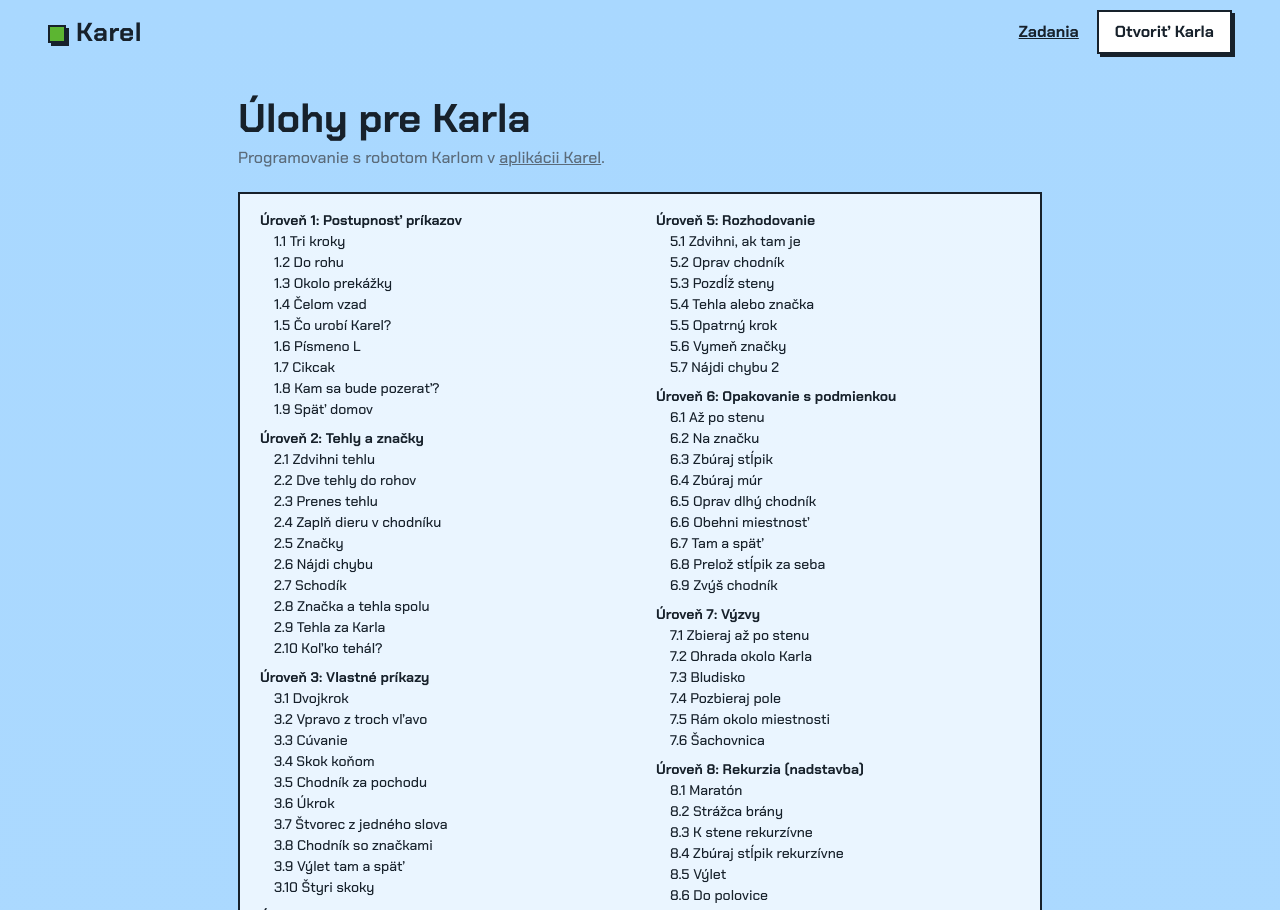
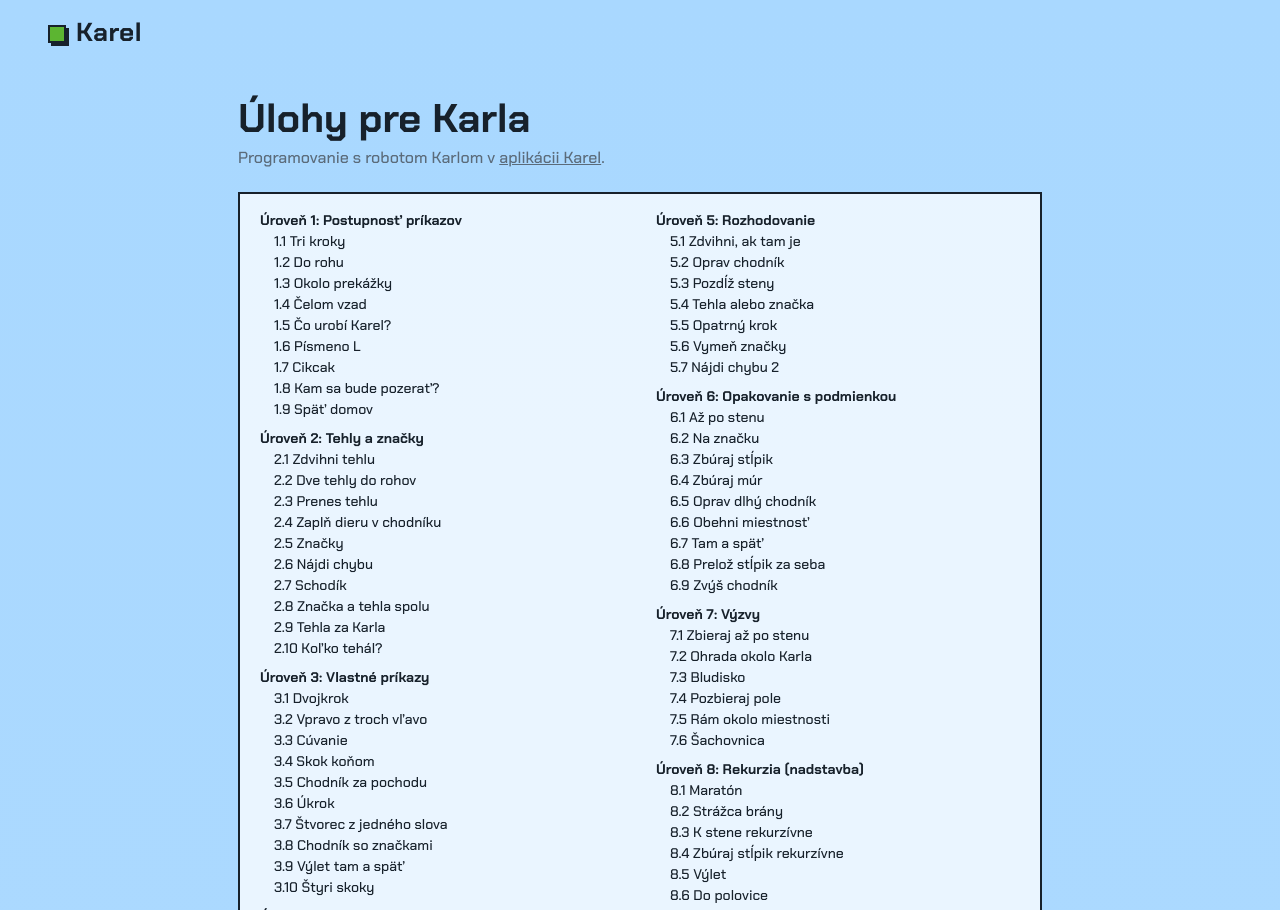
Before and after one commit to msm-claude/karel, a website built with Vite: page ulohy/index.html in a window 1280 px wide. Shown: the top 910 px of the page. Built offline with nearby package versions, Linux system fonts and the light colour scheme.

Commit message:
chore: header keeps only the brand, CTA pills align (#23)
Co-authored-by: Claude Fable 5.1 <noreply@anthropic.com>

```diff
--- a/src/ui/site.css
+++ b/src/ui/site.css
@@ -47,12 +47,6 @@ a {
   vertical-align: -2px;
   box-shadow: 3px 3px 0 var(--ink);
 }
-.top nav {
-  display: flex;
-  gap: 18px;
-  align-items: center;
-  font-weight: 700;
-}
 .pill {
   display: inline-block;
   border: 2px solid var(--ink);
--- a/ulohy/index.html
+++ b/ulohy/index.html
@@ -14,10 +14,6 @@
 <body>
 <header class="top">
   <a class="brand" href="../"><i></i>Karel</a>
-  <nav>
-    <a href="./">Zadania</a>
-    <a class="pill" href="../app/">Otvoriť Karla</a>
-  </nav>
 </header>
 <main>
 <h1>Úlohy pre Karla</h1>
```
Also changed, not shown: index.html (+0 -4 lines), src/ui/landing.css (+4 -3 lines).
